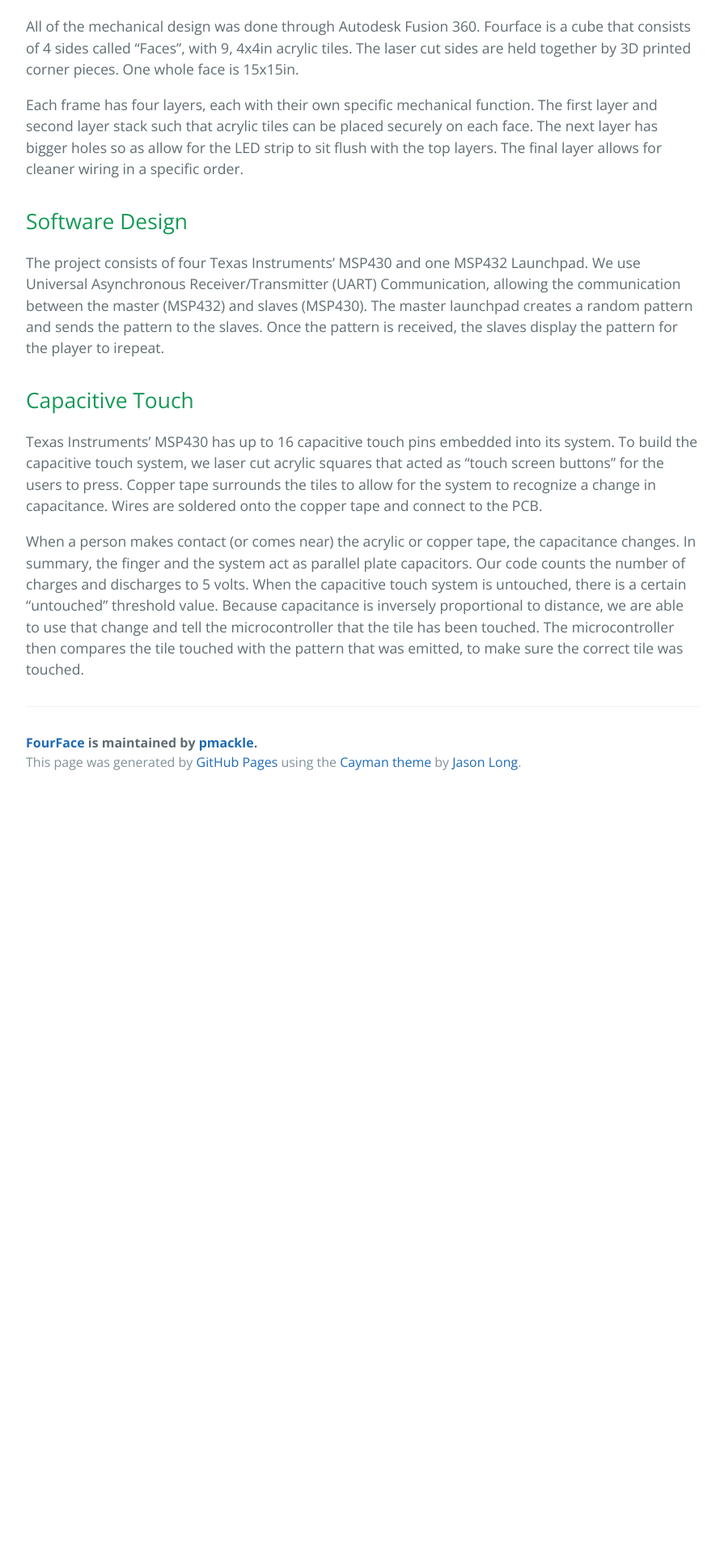
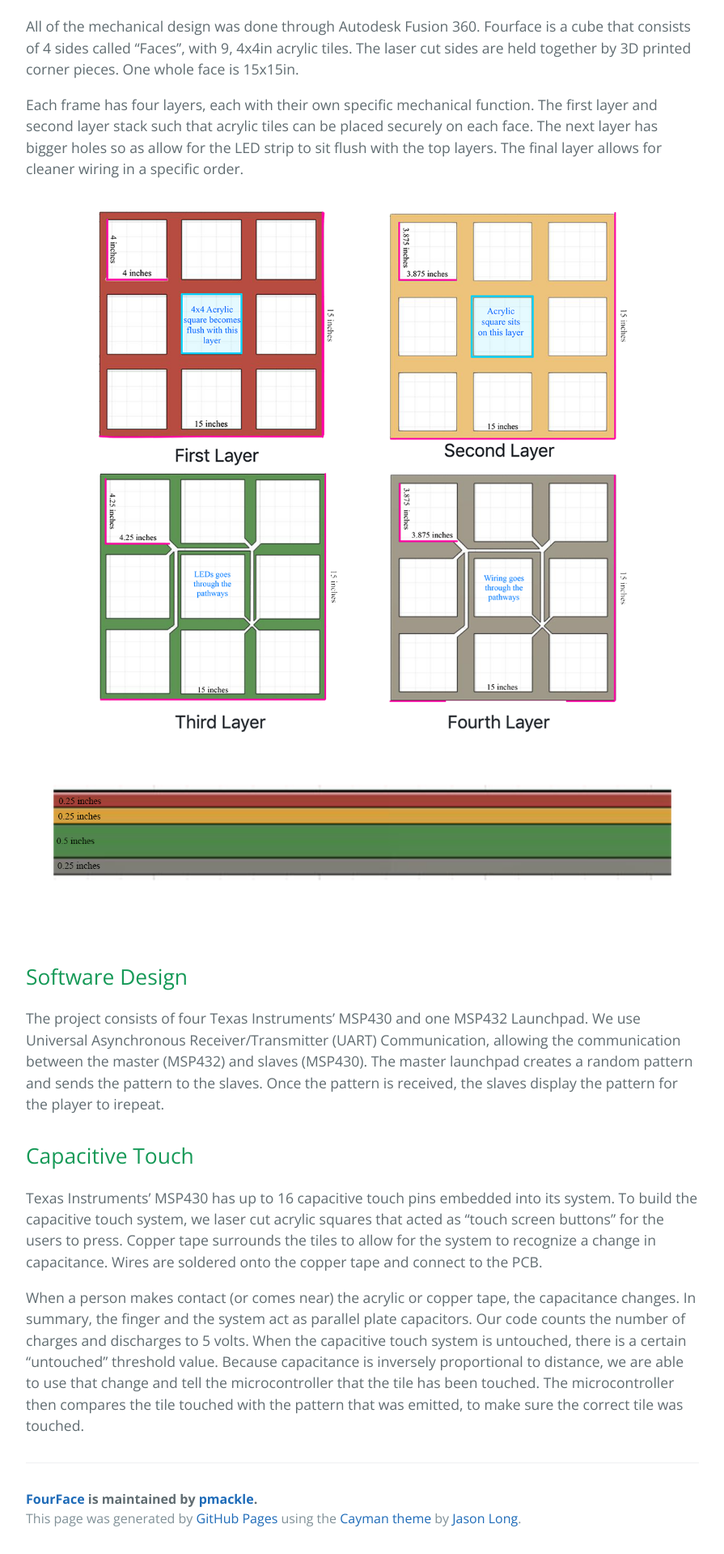
Before and after one commit to pmackle/EE-Emerge-2020-FourFace, a Jekyll site: the page built from docs/Project.md, in a window 1280 px wide. Shown: the part 1002-2921 px from the top of the page at 81% size, without its empty margins (192-1087 px from the left). Built offline with Jekyll 4.4.1, drawn with Linux system fonts in a browser that asks for light colours; before the commit the page ends 1987 px from its top, so only the background shows below that.

Commit message:
Update Project.md

```diff
--- a/docs/Project.md
+++ b/docs/Project.md
@@ -15,6 +15,12 @@
 
 Each frame has four layers, each with their own specific mechanical function. The first layer and second layer stack such that acrylic tiles can be placed securely on each face. The next layer has bigger holes so as allow for the LED strip to sit flush with the top layers. The final layer allows for cleaner wiring in a specific order.
 
+
+![firstsecond!](https://github.com/pmackle/EE-Emerge-2020-FourFace/blob/master/Documentation/Photos/everything.png?raw=true)
+
+
+
+
 ## Software Design
 
 The project consists of four Texas Instruments' MSP430 and one MSP432 Launchpad. We use Universal Asynchronous Receiver/Transmitter (UART) Communication, allowing the communication between the master (MSP432) and slaves (MSP430). The master launchpad creates a random pattern and sends the pattern to the slaves. Once the pattern is received, the slaves display the pattern for the player to irepeat.
```
